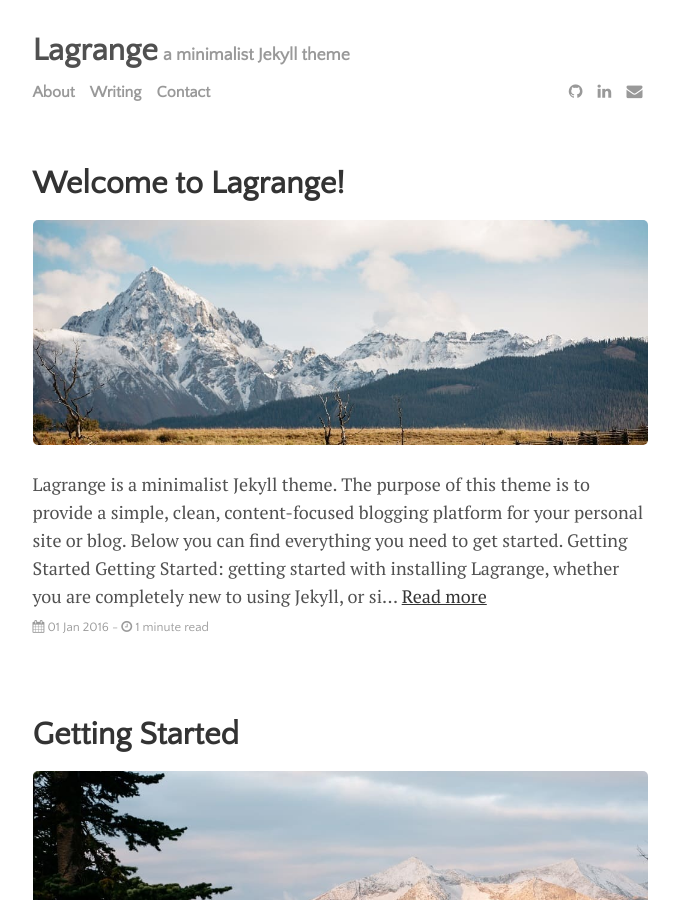
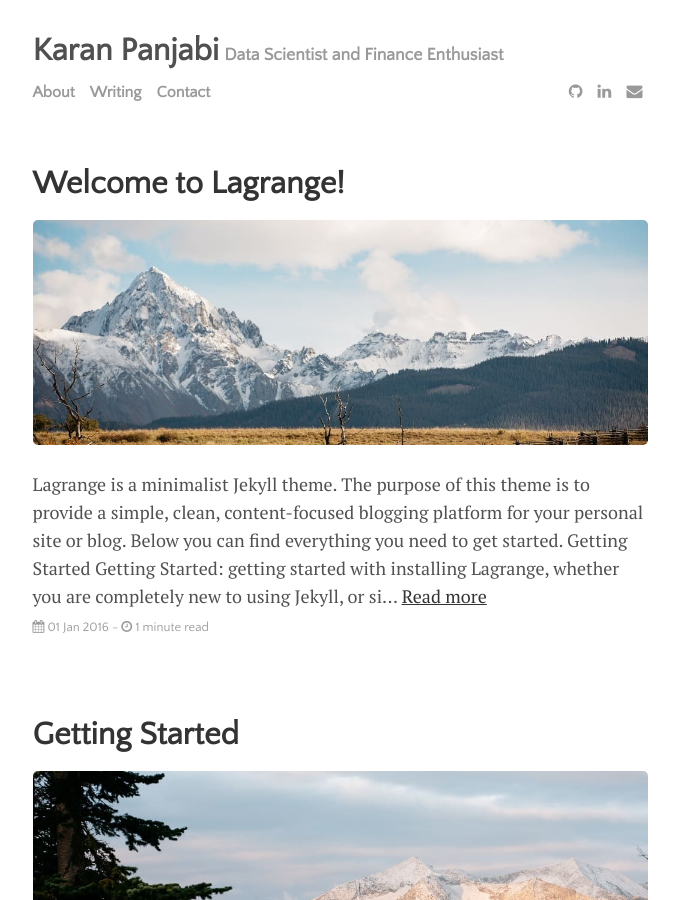
Before and after one commit to karan90/karan90oldgithub, a Jekyll site: the page built from index.html, in a window 1280 px wide and 900 px high. Shown: the whole window, without its empty margins (300-979 px from the left). Built offline with Jekyll 4.4.1, drawn with Linux system fonts in a browser that asks for light colours; the list of posts is cut into pages by our own code; some of the changed text lies outside the part shown.

Commit message:
Update _config.yml

```diff
--- a/_config.yml
+++ b/_config.yml
@@ -20,9 +20,9 @@ permalink:           none
 plugins:             [jekyll-paginate, jekyll-sitemap, jekyll-feed, jekyll-seo-tag]
 
 # Customise atom feed settings (this is where Jekyll-Feed gets configuration information)
-title:		           'Lagrange'
-description:	       'a minimalist Jekyll theme'
-author:              'Paul Le'
+title:		           'Karan Panjabi'
+description:	       'Data Scientist and Finance Enthusiast'
+author:              'Karan Panjabi'
 
 # RSS 2.0 can be used instead of Atom by uncommenting following two lines
 #feed:
```
